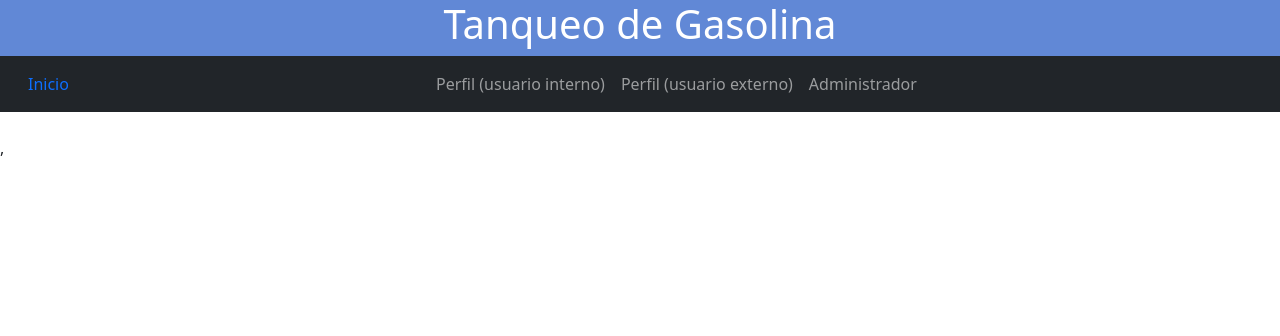
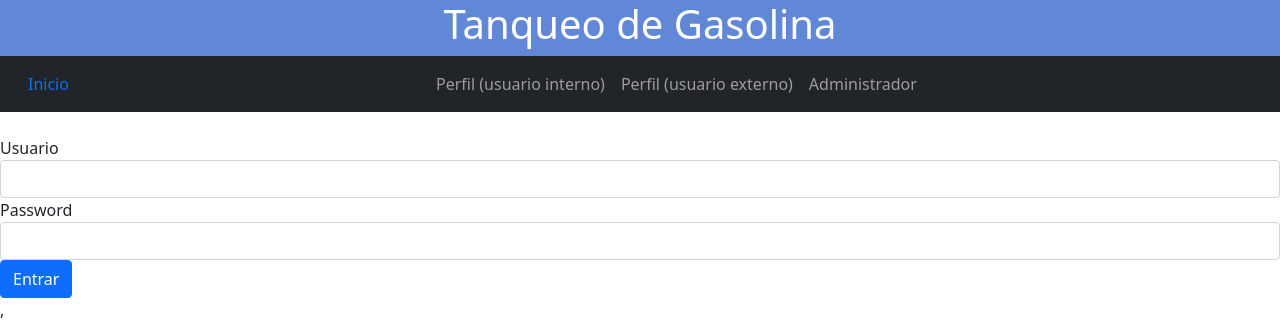
Before and after one commit to kiarafc/tanqueo-gasolina, a React (Create React App) app: page / in a window 1280 px wide. Shown: the top 336 px of the page. Built offline with nearby package versions, Linux system fonts and the light colour scheme.

Commit message:
login y conexión a db

```diff
--- a/src/componentes/Home.jsx
+++ b/src/componentes/Home.jsx
@@ -1,8 +1,36 @@
-import React, {Fragment} from 'react';
 import { Link } from 'react-router-dom';
+import React, { useRef, useState } from "react";
 
 export function Home(){
-    return(<Fragment>
+    const usuarioRef = useRef();
+    const passwordRef = useRef();
+    //variables de estado
+    const [error, setError] = useState();
+    const [msgError, setMsgError] = useState();
+    function login() {
+        // Capturar los datos usu/pass
+        const usuario = usuarioRef.current.value;
+        const password = passwordRef.current.value;
+        //Consumir API login
+        fetch("http://localhost:3000/user/login", {
+            headers: { "content-type": "application/json" },
+            method: "POST",
+            body: JSON.stringify({ usuario, password })
+        }).then(res => res.json())
+            .then(res => {
+                if (res.estado === "ok") {
+                    {
+                        localStorage.setItem("token", res.token);
+                        window.location.href = res.url
+                    }
+                } else {
+                    setError(true);
+                    setMsgError(res.msg);
+                }
+        })
+    }
+    return(
+    <>
         <header className="App-header">
           <h1>
             Tanqueo de Gasolina
@@ -27,6 +55,14 @@ export function Home(){
         <div>
             <link rel="stylesheet" href="/" />
         </div>
-</Fragment>
+        {error && <div className="alert alert-danger" role="alert">{msgError}</div>}
+            <form action="">
+                <label htmlFor="">Usuario</label>
+                <input ref={usuarioRef} className="form-control" type="text" />
+                <label htmlFor="">Password</label>
+                <input ref={passwordRef} className="form-control" type="password" />
+                <button className="btn btn-primary" type="button" onClick={login}>Entrar</button>
+            </form>
+</>
 );
 };
--- a/src/server.js
+++ b/src/server.js
@@ -17,6 +17,6 @@ mongoose.connect(process.env.URL_DATABASE)
     .then(res => console.log("Conectado a BD"))
     .catch(error => console.log(error));
 
-app.listen(8080, () => {
-    console.log("Servidor escuchando en el puerto 8080...")
+app.listen(3000, () => {
+    console.log("Servidor escuchando en el puerto 3000...")
 })
```
Also changed, not shown: src/modelos/userModel.js (renamed from src/modelos/userRegistro.js, +22 -4 lines), 1 other file (tests, documents, lock files or other folders).
